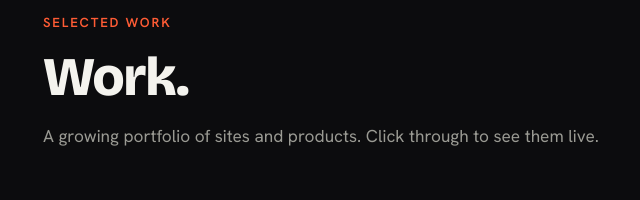
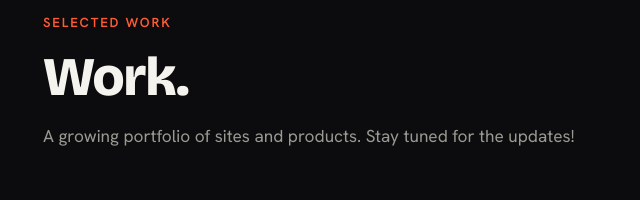
Before and after one commit to marwanmossaad/marwan-mossaad-studio, a plain HTML site: page index.html in a window 1280 px wide. Shown: the part 3180-3380 px from the top of the page, 33-673 px from the left. Drawn offline with nearby package versions, Linux system fonts and the light colour scheme.

Commit message:
Add files via upload

```diff
--- a/index.html
+++ b/index.html
@@ -305,7 +305,7 @@
     <div class="reveal">
       <div class="eyebrow">Selected work</div>
       <h2 class="sec">Work.</h2>
-      <p class="sec-sub">A growing portfolio of sites and products. Click through to see them live.</p>
+      <p class="sec-sub">A growing portfolio of sites and products. Stay tuned for the updates!</p>
     </div>
     <div class="work-grid">
       <div class="proj proj-soon reveal">
```
